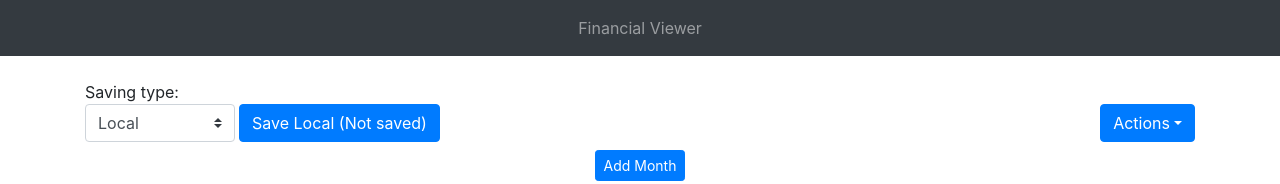
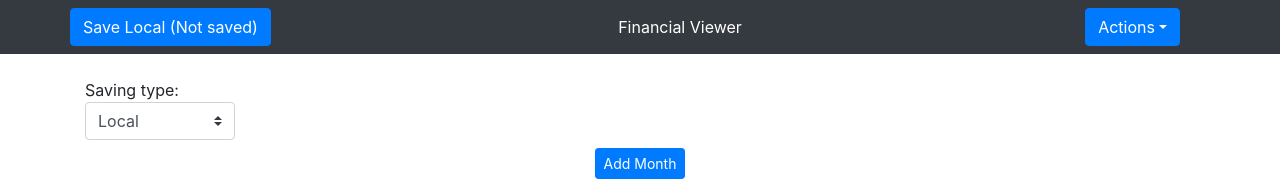
Before and after one commit to cristiantela/financial-viewer, a Vue app in the folder web/: page / in a window 1280 px wide. Shown: the top 184 px of the page. Built offline with nearby package versions, Linux system fonts and the light colour scheme.

Commit message:
refact: puts save option and actions in navbar

```diff
--- a/web/src/App.vue
+++ b/web/src/App.vue
@@ -1,8 +1,29 @@
 <template>
   <div>
-    <b-navbar variant="dark" type="dark" :sticky="true">
-      <b-navbar-nav class="m-auto">
-        <b-nav-item>
+    <b-navbar ref="navbar" variant="dark" type="dark" :sticky="true">
+      <b-container>
+        <b-row align-v="center" align-h="between" class="w-100">
+          <b-col cols="auto">
+            <b-button
+              v-if="saveType === 'local'"
+              @click="saveLocal"
+              class="mr-1"
+              variant="primary"
+            >
+              Save Local
+
+              <span
+                v-if="
+                  savedInput !==
+                    convertGroupPaymentsToText(groupPaymentsByMonths)
+                "
+              >
+                (Not saved)
+              </span>
+            </b-button>
+          </b-col>
+
+          <b-col cols="auto" class="text-white">
             <span v-if="currentBlock">
               <b-form-select
                 @change="changeMonth"
@@ -22,8 +43,23 @@
             <span v-else>
               Financial Viewer
             </span>
-        </b-nav-item>
-      </b-navbar-nav>
+          </b-col>
+
+          <b-col cols="auto">
+            <b-dropdown right text="Actions" variant="primary">
+              <b-dropdown-item href="#" @click="download">
+                Download
+              </b-dropdown-item>
+
+              <b-dropdown-item href="#" @click="openFileSelector">
+                Import
+              </b-dropdown-item>
+            </b-dropdown>
+
+            <input @change="importFile" ref="file" type="file" class="d-none" />
+          </b-col>
+        </b-row>
+      </b-container>
     </b-navbar>
 
     <b-container class="py-4">
@@ -47,43 +83,8 @@
                 Online (The API is being built)
               </b-form-select-option>
             </b-form-select>
-
-            <b-button
-              v-if="saveType === 'local'"
-              @click="saveLocal"
-              class="mr-1"
-              variant="primary"
-            >
-              Save Local
-
-              <span
-                v-if="
-                  savedInput !==
-                    convertGroupPaymentsToText(groupPaymentsByMonths)
-                "
-                >(Not saved)</span
-              >
-            </b-button>
           </b-form-group>
         </b-col>
-
-        <b-col cols="auto">
-          <b-dropdown right text="Actions" variant="primary">
-            <b-dropdown-item href="#" @click="download">
-              Download
-            </b-dropdown-item>
-
-            <b-dropdown-item href="#" @click="openFileSelector">
-              Import
-            </b-dropdown-item>
-          </b-dropdown>
-
-          <input @change="importFile" ref="file" type="file" class="d-none" />
-        </b-col>
-      </b-row>
-
-      <b-row>
-        <b-col> </b-col>
       </b-row>
 
       <b-row class="justify-content-center align-items-end">
@@ -207,7 +208,7 @@ export default {
         return 0;
       }
 
-      return this.offsetTop(element[0]) - 70;
+      return this.offsetTop(element[0]) - this.$refs.navbar.$el.offsetHeight;
     },
 
     offsetTop(element) {
```
Lines whose indentation alone changed are shown as unchanged.
